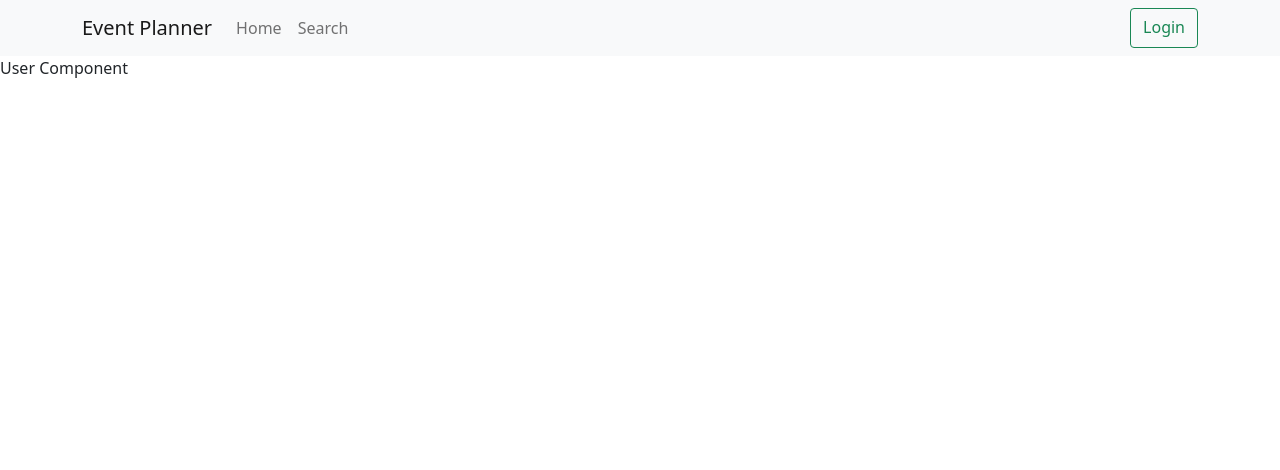
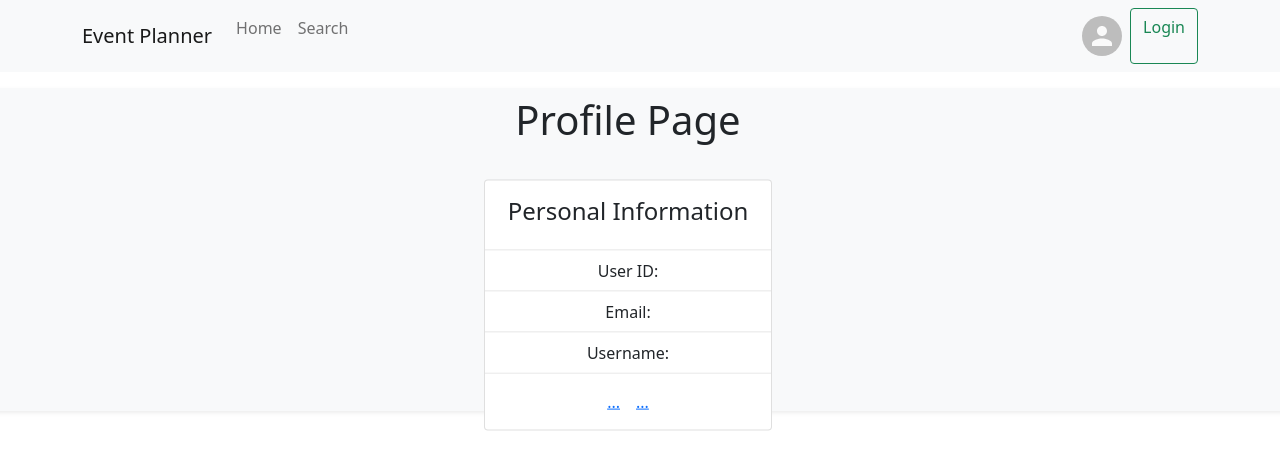
Before and after one commit to CSC-4350-Final-Project/UI, a React (Create React App) app: page /user/1 in a window 1280 px wide. Shown: the top 470 px of the page. Built offline with nearby package versions, Linux system fonts and the light colour scheme; no server answers.

Commit message:
editing user profile

```diff
--- a/package.json
+++ b/package.json
@@ -3,6 +3,7 @@
   "version": "0.1.0",
   "private": true,
   "dependencies": {
+    "@material-ui/core": "^4.12.4",
     "@testing-library/jest-dom": "^5.16.3",
     "@testing-library/react": "^12.1.4",
     "@testing-library/user-event": "^13.5.0",
--- a/src/components/AppNavbar/AppNavbar.js
+++ b/src/components/AppNavbar/AppNavbar.js
@@ -1,4 +1,5 @@
 import React from 'react';
+import Avatar from '@material-ui/core/Avatar';
 import {
   Button,
   Container,
@@ -15,7 +16,7 @@ function AppNavbar() {
 
   function logout() {
     auth.logout();
-    navigate('/');
+    navigate('/login');
   }
 
   return (
@@ -28,6 +29,9 @@ function AppNavbar() {
             <Nav.Link as={Link} to="/">Home</Nav.Link>
             <Nav.Link as={Link} to="/search">Search</Nav.Link>
             <div className="logout-button">
+              <Nav.Link as={Link} to="/user/{user_id}">
+                <Avatar />
+              </Nav.Link>
               {auth.authed
                 ? <Button onClick={() => logout()} className="ml-auto" variant="outline-danger">Logout</Button>
                 : <Button as={Link} to="/login" className="ml-auto" variant="outline-success">Login</Button>}
--- /dev/null
+++ b/src/components/User/User.css
@@ -0,0 +1,8 @@
+.user-card{
+    text-align: center;
+    min-height: 10vh;
+    position: absolute;
+    left: 50%;
+    top: 50%;
+    transform: translate(-50%, -50%)
+}
--- a/src/components/User/User.js
+++ b/src/components/User/User.js
@@ -1,16 +1,59 @@
-import React from 'react';
+import React, { useEffect } from 'react';
 // import PropTypes from 'prop-types';
+import './User.css';
+
+import {
+  // Button,
+  Col,
+  // Container,
+  // Form,
+  Row,
+  Card,
+  ListGroupItem,
+  ListGroup,
+} from 'react-bootstrap';
+import useAuth from '../../hooks/useAuth';
 
 function User() {
+  const auth = useAuth();
+  // const [userId, setUserId] = useState([]);
+  // const [userUsername, setUserUsername] = useState([]);
+  // const [userEmail, setUserEmail] = useState([]);
+
+  function userInfo() {
+    fetch(`${process.env.REACT_APP_DOMAIN}/profile`, { headers: auth.headers() })
+      .then((response) => response.json())
+      .then((data) => console.log(data));
+  }
+  useEffect(() => { userInfo(); }, []);
+
   return (
-    <div>
-      User Component
-    </div>
+    <Row className="mt-3 bg-light rounded p-2 shadow-sm">
+      <Row>
+        <Col>
+          <h1 className="text-center">Profile Page</h1>
+          <Card className="user-card" style={{ width: '18rem' }}>
+            <Card.Body>
+              <Card.Title><h4>Personal Information</h4></Card.Title>
+            </Card.Body>
+            <ListGroup className="list-group-flush">
+              <ListGroupItem>User ID:</ListGroupItem>
+              {/* <p>{userId}</p> */}
+              <ListGroupItem>Email:</ListGroupItem>
+              <ListGroupItem>Username: </ListGroupItem>
+            </ListGroup>
+            <Card.Body>
+              <Card.Link href="#">...</Card.Link>
+              <Card.Link href="#">...</Card.Link>
+            </Card.Body>
+          </Card>
+        </Col>
+      </Row>
+    </Row>
   );
 }
 
 User.propTypes = {};
-
 User.defaultProps = {};
 
 export default User;
--- a/src/hooks/useAuth.js
+++ b/src/hooks/useAuth.js
@@ -23,7 +23,7 @@ function useAuth() {
             const token = localStorage.getItem('token');
 
             if (token && token !== 'null') {
-                return { Authorization: `JWT ${token}` };
+                return { Authorization: `Bearer ${token}` };
             }
         }
     };
```
Also changed, not shown: .eslintrc.json, 2 other files (tests, documents, lock files or other folders).
